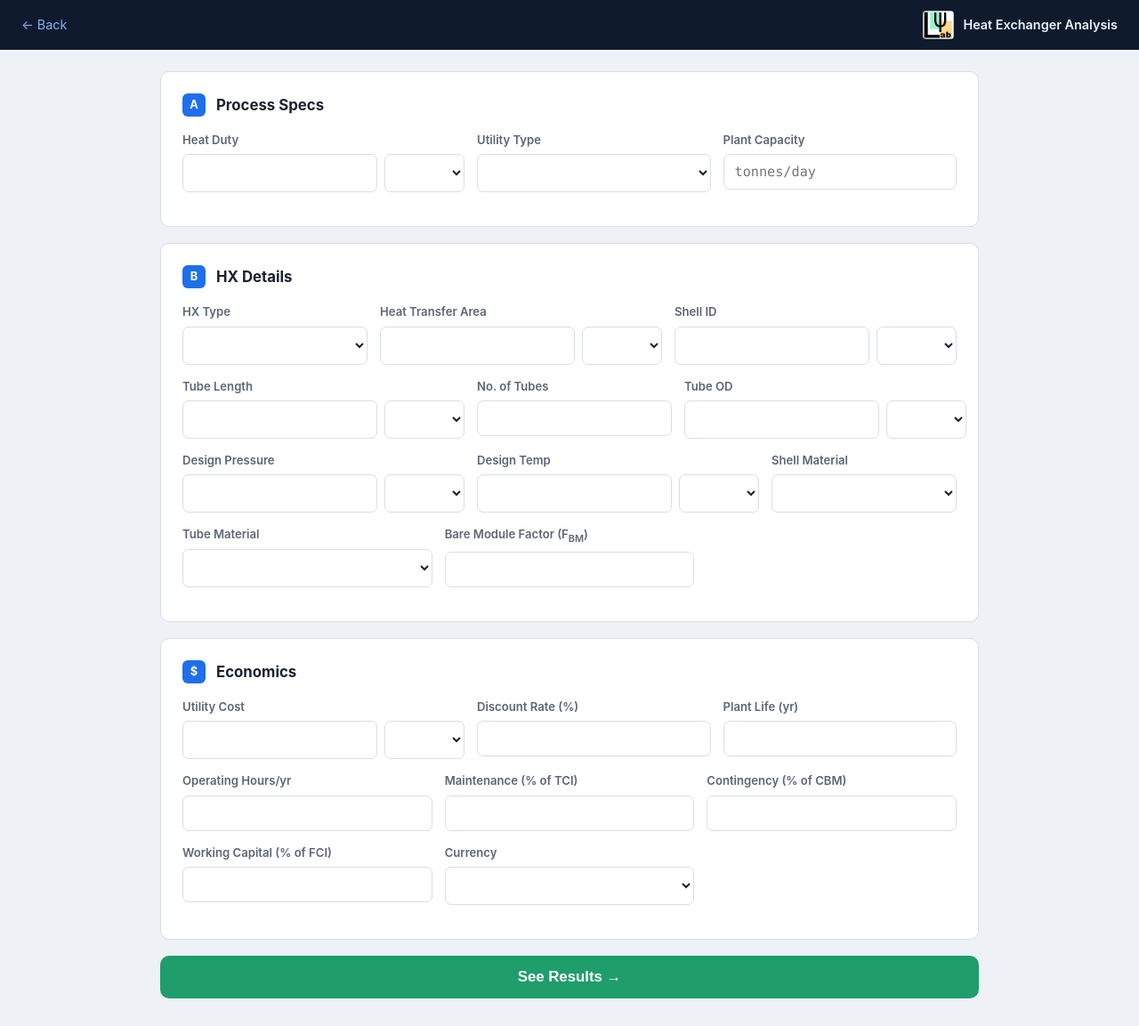
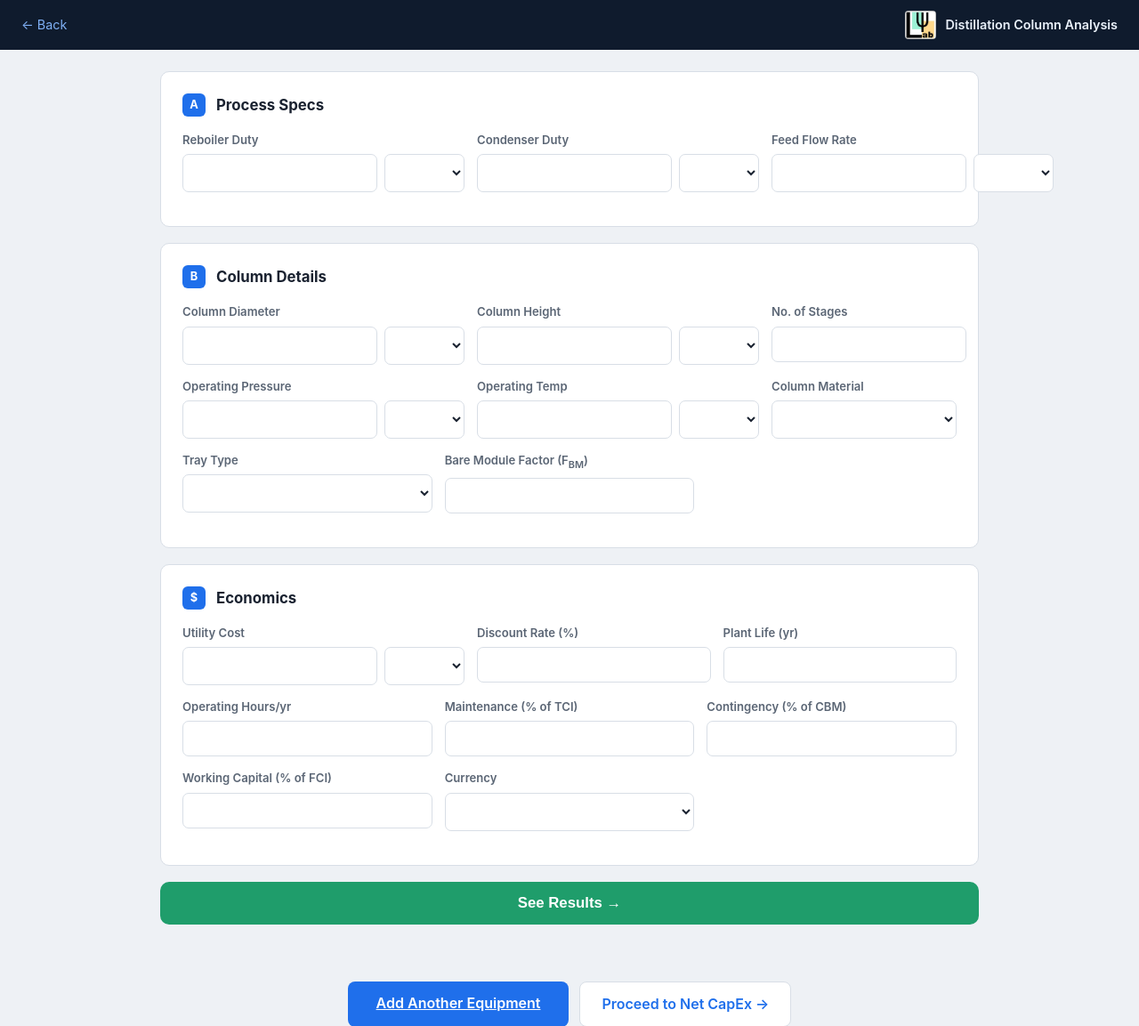
Before and after one commit to The-PSI-Lab/samavesh, a Flask app: page /analysis/distillation_column in a window 1280 px wide. Shown: the top 1153 px of the page at 89% size. Run offline with Flask 3, Linux system fonts and the light colour scheme.

Commit message:
Add Distillation Column equipment: form, route, and card

```diff
--- a/app.py
+++ b/app.py
@@ -91,6 +91,8 @@ def equipment():
 
 @app.route("/analysis/<eq_type>")
 def analysis(eq_type):
+    if eq_type == "distillation_column":
+        return render_template("analysis_distillation.html", eq_type=eq_type)
     return render_template("analysis.html", eq_type=eq_type)
 
 
@@ -200,6 +202,64 @@ def calculate():
     )
 
 
+@app.route("/calculate-distillation", methods=["POST"])
+def calculate_distillation():
+    reboiler_kw = units.watts_to_kw(units.to_watts(_num("reboiler_duty"), request.form.get("reboiler_duty_unit", "kW")))
+    condenser_kw = units.watts_to_kw(units.to_watts(_num("condenser_duty"), request.form.get("condenser_duty_unit", "kW")))
+    heat_duty_kw = reboiler_kw + condenser_kw
+
+    column_diameter_m = units.to_metres(_num("column_diameter"), request.form.get("column_diameter_unit", "m"))
+    column_height_m = units.to_metres(_num("column_height"), request.form.get("column_height_unit", "m"))
+    num_stages = _int("num_stages")
+    pressure_pa = units.to_pascal(_num("operating_pressure"), request.form.get("pressure_unit", "bar"))
+    temp_k = units.to_kelvin(_num("operating_temp"), request.form.get("temp_unit", "degC"))
+
+    purchase_cost = _num("purchase_cost", 100000)
+    bare_module_factor = _num("bare_module_factor", 4.0)
+    contingency_fraction = _pct("contingency_pct", 18.0)
+    working_capital_fraction = _pct("working_capital_pct", 15.0)
+    maintenance_fraction = _pct("maintenance_pct", 5.0)
+    plant_life = _int("plant_life", 15)
+    discount_rate = _pct("discount_rate", 10.0)
+    operating_hours = _num("operating_hours", 8000.0)
+    utility_cost_per_kwh = units.utility_cost_to_per_kwh(
+        _num("utility_cost"), request.form.get("utility_cost_unit", "$/kWh")
+    )
+
+    currency = request.form.get("currency", "USD")
+    symbol = CURRENCY_SYMBOLS.get(currency, "$")
+
+    capex = compute_capex(purchase_cost, bare_module_factor, contingency_fraction, working_capital_fraction)
+    opex = compute_opex(heat_duty_kw, operating_hours, utility_cost_per_kwh, capex.tci, maintenance_fraction)
+    rows = build_cashflow(capex.tci, opex.net_annual_benefit, plant_life)
+    flows = net_cash_flows(rows)
+    econ = compute_economics(flows, capex.tci, opex.net_annual_benefit, discount_rate)
+
+    sensitivity = _build_sensitivity(capex, opex, plant_life, discount_rate, purchase_cost, bare_module_factor, contingency_fraction, working_capital_fraction, maintenance_fraction, opex.annual_energy_kwh, utility_cost_per_kwh)
+
+    chart_data = {
+        "currency": symbol,
+        "capex_breakdown": {
+            "labels": ["Purchase cost", "Installation", "Contingency", "Working capital"],
+            "values": [capex.purchase_cost, capex.bare_module_cost - capex.purchase_cost, capex.contingency_cost, capex.working_capital],
+        },
+        "opex_breakdown": {
+            "labels": ["Maintenance", "Net annual benefit"],
+            "values": [opex.maintenance_cost, max(opex.net_annual_benefit, 0.0)],
+        },
+        "cashflow": {
+            "years": [r.year for r in rows],
+            "net": [r.net_cash_flow for r in rows],
+            "cumulative": [r.cumulative for r in rows],
+        },
+        "npv_sensitivity": sensitivity["npv"],
+        "discount_sensitivity": sensitivity["discount"],
+        "irr": econ.irr,
+    }
+
+    return render_template("results.html", symbol=symbol, currency=currency, team=TEAM, project_id=session.get("project_id", ""), tag_id=request.form.get("tag_id", "N/A"), hx_type="Distillation Column", shell_material=request.form.get("column_material", "Carbon Steel"), tube_material="N/A", si={"heat_duty_kw": heat_duty_kw, "area_m2": 0, "shell_id_m": column_diameter_m, "tube_length_m": column_height_m, "tube_od_m": 0, "num_tubes": num_stages, "pressure_pa": pressure_pa, "temp_k": temp_k}, capex=capex, opex=opex, econ=econ, rows=rows, plant_life=plant_life, chart_data=chart_data)
+
+
 @app.route("/net-capex")
 def net_capex():
     return render_template("net_capex.html")
--- /dev/null
+++ b/templates/analysis_distillation.html
@@ -0,0 +1,198 @@
+<!DOCTYPE html>
+<html lang="en">
+<head>
+  <meta charset="UTF-8">
+  <meta name="viewport" content="width=device-width, initial-scale=1.0">
+  <title>Analysis | Distillation Column | S.A.M.A.V.E.S.H.</title>
+  <link rel="stylesheet" href="{{ url_for('static', filename='css/style.css') }}">
+</head>
+<body>
+  <nav class="top-bar">
+    <a href="{{ url_for('equipment') }}" class="back-link">← Back</a>
+    <img src="{{ url_for('static', filename='images/psi-lab-logo.png') }}" alt="PSI Lab" class="nav-logo">
+    <span class="top-title">Distillation Column Analysis</span>
+  </nav>
+
+  <main class="container">
+    <form action="{{ url_for('calculate_distillation') }}" method="POST" class="analysis-form">
+      <input type="hidden" name="equipment" value="distillation_column">
+
+      <div class="panel">
+        <div class="panel-head"><span class="panel-tag">A</span><h3>Process Specs</h3></div>
+        <div class="grid-3">
+          <div class="field">
+            <label>Reboiler Duty</label>
+            <div class="combo">
+              <input type="number" step="any" name="reboiler_duty" required>
+              <select name="reboiler_duty_unit">
+                <option value="" disabled selected></option>
+                <option value="kW">kW</option><option value="MW">MW</option>
+              </select>
+            </div>
+          </div>
+          <div class="field">
+            <label>Condenser Duty</label>
+            <div class="combo">
+              <input type="number" step="any" name="condenser_duty">
+              <select name="condenser_duty_unit">
+                <option value="" disabled selected></option>
+                <option value="kW">kW</option><option value="MW">MW</option>
+              </select>
+            </div>
+          </div>
+          <div class="field">
+            <label>Feed Flow Rate</label>
+            <div class="combo">
+              <input type="number" step="any" name="feed_flow">
+              <select name="feed_flow_unit">
+                <option value="" disabled selected></option>
+                <option value="kg/h">kg/h</option><option value="tonne/h">tonne/h</option>
+              </select>
+            </div>
+          </div>
+        </div>
+      </div>
+
+      <div class="panel">
+        <div class="panel-head"><span class="panel-tag">B</span><h3>Column Details</h3></div>
+        <div class="grid-3">
+          <div class="field">
+            <label>Column Diameter</label>
+            <div class="combo">
+              <input type="number" step="any" name="column_diameter">
+              <select name="column_diameter_unit">
+                <option value="" disabled selected></option>
+                <option value="m">m</option><option value="mm">mm</option>
+              </select>
+            </div>
+          </div>
+          <div class="field">
+            <label>Column Height</label>
+            <div class="combo">
+              <input type="number" step="any" name="column_height">
+              <select name="column_height_unit">
+                <option value="" disabled selected></option>
+                <option value="m">m</option><option value="mm">mm</option>
+              </select>
+            </div>
+          </div>
+          <div class="field">
+            <label>No. of Stages</label>
+            <input type="number" step="1" name="num_stages">
+          </div>
+        </div>
+        <div class="grid-3">
+          <div class="field">
+            <label>Operating Pressure</label>
+            <div class="combo">
+              <input type="number" step="any" name="operating_pressure">
+              <select name="pressure_unit">
+                <option value="" disabled selected></option>
+                <option value="bar">bar</option><option value="psi">psi</option>
+              </select>
+            </div>
+          </div>
+          <div class="field">
+            <label>Operating Temp</label>
+            <div class="combo">
+              <input type="number" step="any" name="operating_temp">
+              <select name="temp_unit">
+                <option value="" disabled selected></option>
+                <option value="degC">&deg;C</option><option value="degF">&deg;F</option>
+              </select>
+            </div>
+          </div>
+          <div class="field">
+            <label>Column Material</label>
+            <select name="column_material">
+              <option value="" disabled selected></option>
+              <option>Carbon Steel</option><option>SS304</option><option>SS316</option>
+            </select>
+          </div>
+        </div>
+        <div class="grid-3">
+          <div class="field">
+            <label>Tray Type</label>
+            <select name="tray_type">
+              <option value="" disabled selected></option>
+              <option>Sieve</option><option>Valve</option><option>Bubble Cap</option>
+            </select>
+          </div>
+          <div class="field">
+            <label>Bare Module Factor (F<sub>BM</sub>)</label>
+            <input type="number" step="any" name="bare_module_factor">
+          </div>
+        </div>
+      </div>
+
+      <div class="panel">
+        <div class="panel-head"><span class="panel-tag">$</span><h3>Economics</h3></div>
+        <div class="grid-3">
+          <div class="field">
+            <label>Utility Cost</label>
+            <div class="combo">
+              <input type="number" step="any" name="utility_cost">
+              <select name="utility_cost_unit">
+                <option value="" disabled selected></option>
+                <option value="$/kWh">$/kWh</option>
+                <option value="$/MWh">$/MWh</option>
+                <option value="$/GJ">$/GJ</option>
+              </select>
+            </div>
+          </div>
+          <div class="field">
+            <label>Discount Rate (%)</label>
+            <input type="number" step="any" name="discount_rate">
+          </div>
+          <div class="field">
+            <label>Plant Life (yr)</label>
+            <input type="number" step="1" name="plant_life">
+          </div>
+        </div>
+        <div class="grid-3">
+          <div class="field">
+            <label>Operating Hours/yr</label>
+            <input type="number" step="any" name="operating_hours">
+          </div>
+          <div class="field">
+            <label>Maintenance (% of TCI)</label>
+            <input type="number" step="any" name="maintenance_pct">
+          </div>
+          <div class="field">
+            <label>Contingency (% of CBM)</label>
+            <input type="number" step="any" name="contingency_pct">
+          </div>
+        </div>
+        <div class="grid-3">
+          <div class="field">
+            <label>Working Capital (% of FCI)</label>
+            <input type="number" step="any" name="working_capital_pct">
+          </div>
+          <div class="field">
+            <label>Currency</label>
+            <select name="currency">
+              <option value="" disabled selected></option>
+              <option value="USD">$ USD</option>
+              <option value="INR">&#x20B9; INR</option>
+              <option value="EUR">&euro; EUR</option>
+              <option value="GBP">&pound; GBP</option>
+            </select>
+          </div>
+        </div>
+      </div>
+
+      <button type="submit" class="btn-run">See Results &rarr;</button>
+    </form>
+
+    <div class="action-row" style="display: flex; gap: 12px; justify-content: center; flex-wrap: wrap;">
+      <a href="{{ url_for('equipment') }}" class="btn-pdf">Add Another Equipment</a>
+      <a href="{{ url_for('net_capex') }}" class="btn-ghost">Proceed to Net CapEx &rarr;</a>
+    </div>
+  </main>
+
+  <footer class="page-footer">
+    <img src="{{ url_for('static', filename='images/psi-lab-logo.png') }}" alt="PSI Lab" class="footer-logo">
+    <small>&copy; 2026 The PSI Lab, IIT Kharagpur</small>
+  </footer>
+</body>
+</html>
```
Also changed, not shown: templates/equipment.html (+7 -2 lines).
